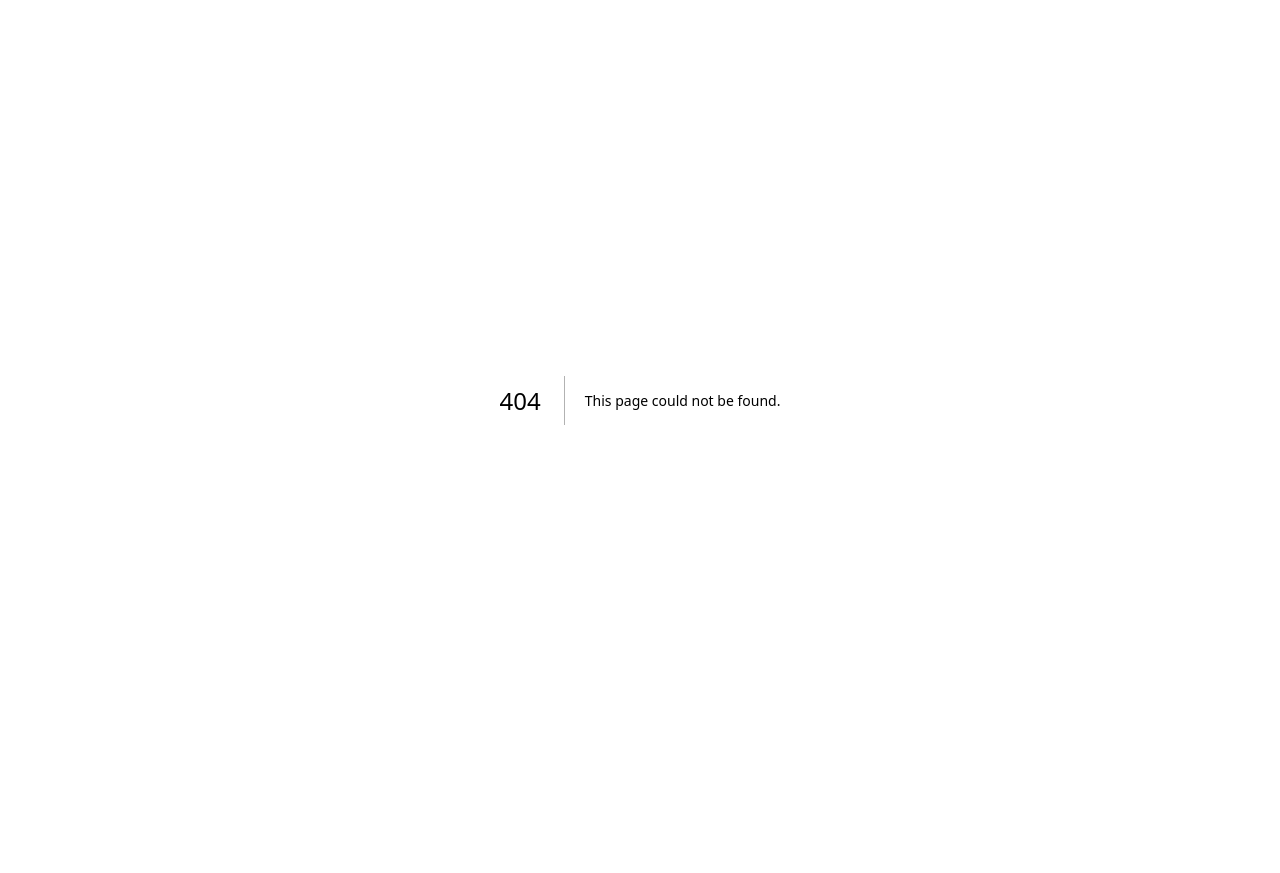
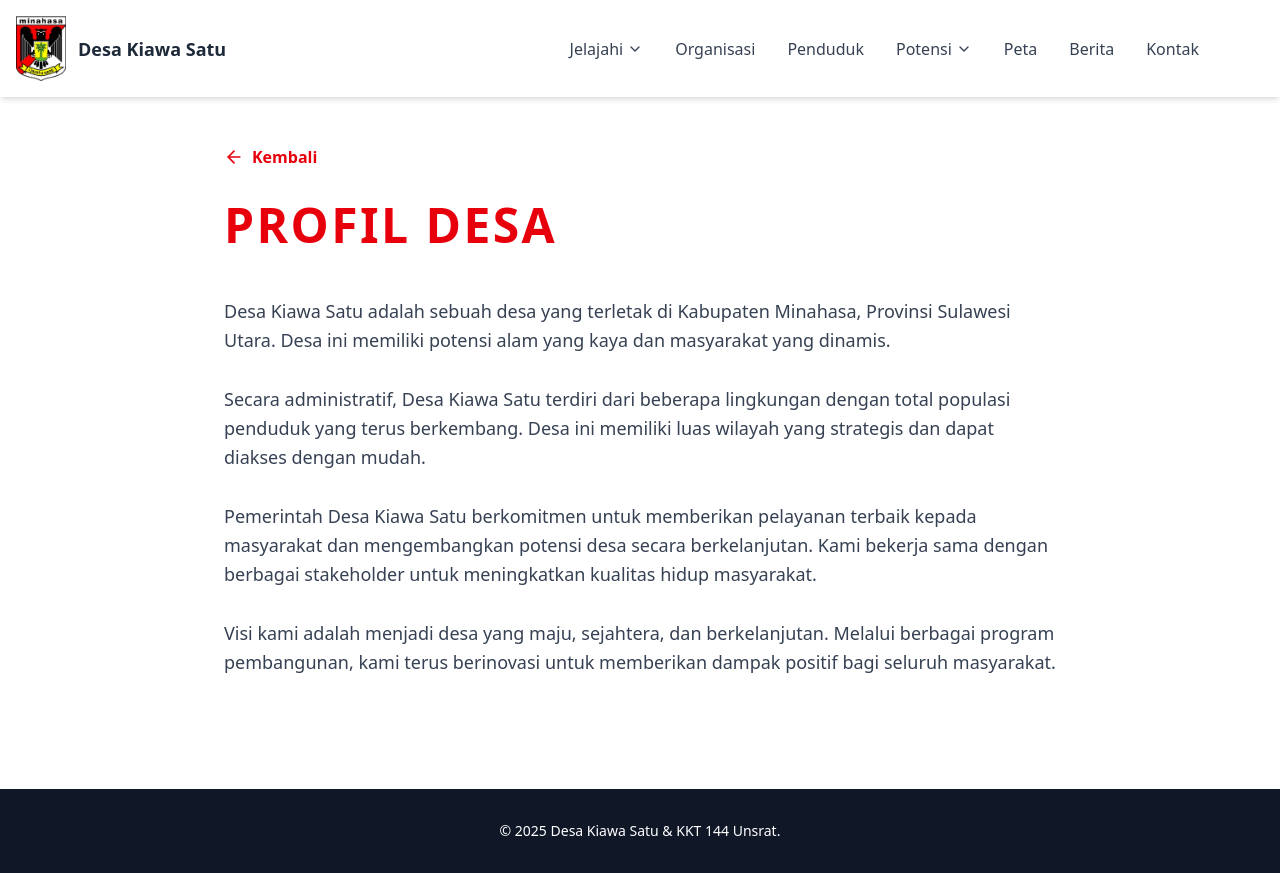
Before and after one commit to Gifriend/kiawasatu, a Next.js app: page /jelajahi/profil in a window 1280 px wide. Before the commit this address had no page. Before the commit the page ends 800 px from the top, so only its background shows below. Built offline with nearby package versions, Linux system fonts and the light colour scheme; no server answers.

Commit message:
feat: change jelajahi from using modal to a page

```diff
--- /dev/null
+++ b/src/app/jelajahi/[id]/components/JelajahiDetailPage.tsx
@@ -0,0 +1,96 @@
+"use client"
+
+import { useParams, useRouter } from "next/navigation"
+import NavbarWithAuth from "@/components/navbar"
+import Footer from "@/components/footer"
+import { ArrowLeft } from "lucide-react"
+
+const JELAJAHI_DATA = {
+  profil: {
+    title: "Profil Desa",
+    content: `Desa Kiawa Satu adalah sebuah desa yang terletak di Kabupaten Minahasa, Provinsi Sulawesi Utara. Desa ini memiliki potensi alam yang kaya dan masyarakat yang dinamis.
+
+Secara administratif, Desa Kiawa Satu terdiri dari beberapa lingkungan dengan total populasi penduduk yang terus berkembang. Desa ini memiliki luas wilayah yang strategis dan dapat diakses dengan mudah.
+
+Pemerintah Desa Kiawa Satu berkomitmen untuk memberikan pelayanan terbaik kepada masyarakat dan mengembangkan potensi desa secara berkelanjutan. Kami bekerja sama dengan berbagai stakeholder untuk meningkatkan kualitas hidup masyarakat.
+
+Visi kami adalah menjadi desa yang maju, sejahtera, dan berkelanjutan. Melalui berbagai program pembangunan, kami terus berinovasi untuk memberikan dampak positif bagi seluruh masyarakat.`,
+  },
+  sejarah: {
+    title: "Sejarah Desa",
+    content: `Desa Kiawa Satu memiliki sejarah panjang yang kaya dengan nilai-nilai budaya lokal. Desa ini telah berkembang dari pemukiman kecil menjadi desa dengan infrastruktur modern yang memadai.
+
+Pada awal terbentuknya, Desa Kiawa Satu merupakan bagian dari wilayah yang dihuni oleh masyarakat yang mengandalkan sektor pertanian dan peternakan. Seiring dengan perkembangan zaman, desa ini terus mengalami transformasi.
+
+Masyarakat Desa Kiawa Satu dikenal dengan karakter yang gotong royong dan solidaritas yang tinggi. Nilai-nilai tradisional ini tetap dipertahankan sambil membuka diri terhadap perkembangan modern.
+
+Hingga saat ini, Desa Kiawa Satu terus berkembang dengan tetap mempertahankan identitas lokal dan nilai-nilai budaya yang menjadi fondasi kehidupan masyarakat desa.`,
+  },
+  visiMisi: {
+    title: "Visi & Misi",
+    content: `VISI DESA KIAWA SATU:
+Menjadi desa yang maju, sejahtera, dan berkelanjutan dengan masyarakat yang berkarakter, inovatif, dan responsif terhadap perubahan zaman.
+
+MISI DESA KIAWA SATU:
+1. Meningkatkan kualitas pelayanan publik melalui aparatur desa yang profesional dan berintegritas tinggi
+
+2. Mengembangkan potensi ekonomi lokal dengan memberdayakan masyarakat melalui program-program pemberdayaan yang strategis
+
+3. Menjaga kelestarian lingkungan dan pembangunan berkelanjutan untuk generasi mendatang
+
+4. Meningkatkan akses pendidikan, kesehatan, dan infrastruktur dasar bagi seluruh masyarakat desa
+
+5. Memperkuat partisipasi masyarakat dalam setiap proses pengambilan keputusan pembangunan desa
+
+6. Membangun kemitraan yang solid dengan berbagai pihak untuk akselerasi pembangunan desa`,
+  },
+}
+
+export default function JelajahiDetailPage() {
+  const params = useParams()
+  const router = useRouter()
+  const jelajahi = JELAJAHI_DATA[params.id as keyof typeof JELAJAHI_DATA]
+
+  if (!jelajahi) {
+    return (
+      <main>
+        <NavbarWithAuth />
+        <div className="min-h-screen flex items-center justify-center">
+          <p className="text-gray-500">Halaman tidak ditemukan</p>
+        </div>
+        <Footer />
+      </main>
+    )
+  }
+
+  return (
+    <main>
+      <NavbarWithAuth />
+
+      <div className="w-full bg-white">
+        <div className="max-w-4xl mx-auto px-4 md:px-8 py-12">
+          {/* Back Button */}
+          <button
+            onClick={() => router.back()}
+            className="flex items-center gap-2 text-red-600 hover:text-red-700 mb-8 font-semibold transition-colors"
+          >
+            <ArrowLeft className="w-5 h-5" />
+            Kembali
+          </button>
+
+          {/* Title */}
+          <h1 className="text-4xl md:text-5xl font-bold text-red-600 uppercase tracking-wider mb-12">
+            {jelajahi.title}
+          </h1>
+
+          {/* Content */}
+          <div className="prose prose-lg max-w-none">
+            <div className="text-gray-700 leading-relaxed whitespace-pre-line text-lg">{jelajahi.content}</div>
+          </div>
+        </div>
+      </div>
+
+      <Footer />
+    </main>
+  )
+}
--- /dev/null
+++ b/src/app/jelajahi/[id]/page.tsx
@@ -0,0 +1,5 @@
+import JelajahiDetailPage from "./components/JelajahiDetailPage";
+
+export default function Page(){
+    return <JelajahiDetailPage/>
+}
--- a/src/components/jelajahi-desa.tsx
+++ b/src/components/jelajahi-desa.tsx
@@ -1,47 +1,18 @@
-'use client'
+"use client"
 
-import { useState, useEffect } from 'react'
-import { Building2, Scroll, Target } from 'lucide-react'
-import PopupJelajahiDesa from './popup-jelajahi-desa'
+import { useState } from "react"
+import { Building2, Scroll, Target } from "lucide-react"
+import Link from "next/link"
 
 const MODAL_CONTENT = {
   profil: {
-    title: 'Profil Desa',
-    content: `Desa Kiawa Satu adalah sebuah desa yang terletak di Kabupaten Minahasa, Provinsi Sulawesi Utara. Desa ini memiliki potensi alam yang kaya dan masyarakat yang dinamis.
-
-Secara administratif, Desa Kiawa Satu terdiri dari beberapa lingkungan dengan total populasi penduduk yang terus berkembang. Desa ini memiliki luas wilayah yang strategis dan dapat diakses dengan mudah.
-
-Pemerintah Desa Kiawa Satu berkomitmen untuk memberikan pelayanan terbaik kepada masyarakat dan mengembangkan potensi desa secara berkelanjutan. Kami bekerja sama dengan berbagai stakeholder untuk meningkatkan kualitas hidup masyarakat.
-
-Visi kami adalah menjadi desa yang maju, sejahtera, dan berkelanjutan. Melalui berbagai program pembangunan, kami terus berinovasi untuk memberikan dampak positif bagi seluruh masyarakat.`,
+    title: "Profil Desa",
   },
   sejarah: {
-    title: 'Sejarah Desa',
-    content: `Desa Kiawa Satu memiliki sejarah panjang yang kaya dengan nilai-nilai budaya lokal. Desa ini telah berkembang dari pemukiman kecil menjadi desa dengan infrastruktur modern yang memadai.
-
-Pada awal terbentuknya, Desa Kiawa Satu merupakan bagian dari wilayah yang dihuni oleh masyarakat yang mengandalkan sektor pertanian dan peternakan. Seiring dengan perkembangan zaman, desa ini terus mengalami transformasi.
-
-Masyarakat Desa Kiawa Satu dikenal dengan karakter yang gotong royong dan solidaritas yang tinggi. Nilai-nilai tradisional ini tetap dipertahankan sambil membuka diri terhadap perkembangan modern.
-
-Hingga saat ini, Desa Kiawa Satu terus berkembang dengan tetap mempertahankan identitas lokal dan nilai-nilai budaya yang menjadi fondasi kehidupan masyarakat desa.`,
+    title: "Sejarah Desa",
   },
   visiMisi: {
-    title: 'Visi & Misi',
-    content: `VISI DESA KIAWA SATU:
-Menjadi desa yang maju, sejahtera, dan berkelanjutan dengan masyarakat yang berkarakter, inovatif, dan responsif terhadap perubahan zaman.
-
-MISI DESA KIAWA SATU:
-1. Meningkatkan kualitas pelayanan publik melalui aparatur desa yang profesional dan berintegritas tinggi
-
-2. Mengembangkan potensi ekonomi lokal dengan memberdayakan masyarakat melalui program-program pemberdayaan yang strategis
-
-3. Menjaga kelestarian lingkungan dan pembangunan berkelanjutan untuk generasi mendatang
-
-4. Meningkatkan akses pendidikan, kesehatan, dan infrastruktur dasar bagi seluruh masyarakat desa
-
-5. Memperkuat partisipasi masyarakat dalam setiap proses pengambilan keputusan pembangunan desa
-
-6. Membangun kemitraan yang solid dengan berbagai pihak untuk akselerasi pembangunan desa`,
+    title: "Visi & Misi",
   },
 }
 
@@ -49,24 +20,12 @@ export default function JelajahiDesa() {
   const [modal, setModal] = useState<keyof typeof MODAL_CONTENT | null>(null)
 
   const cards = [
-    { id: 'profil' as const, icon: Building2, title: 'Profil Desa' },
-    { id: 'sejarah' as const, icon: Scroll, title: 'Sejarah Desa' },
-    { id: 'visiMisi' as const, icon: Target, title: 'Visi & Misi' },
+    { id: "profil" as const, icon: Building2, title: "Profil Desa" },
+    { id: "sejarah" as const, icon: Scroll, title: "Sejarah Desa" },
+    { id: "visiMisi" as const, icon: Target, title: "Visi & Misi" },
   ]
 
-  // Listen untuk custom event dari navbar
-  useEffect(() => {
-    const handleNavigateToJelajahi = (event: Event) => {
-      const customEvent = event as CustomEvent
-      setModal(customEvent.detail.id as keyof typeof MODAL_CONTENT)
-    }
-
-    window.addEventListener('navigateToJelajahi', handleNavigateToJelajahi)
-    return () => window.removeEventListener('navigateToJelajahi', handleNavigateToJelajahi)
-  }, [])
-
   return (
-    <>
     <section id="jelajahi" className="py-16 md:py-24 border-b border-gray-200">
       <div className="mb-12">
         <h2 className="text-4xl md:text-5xl font-bold text-red-600 uppercase tracking-wider mb-6">Jelajahi Desa</h2>
@@ -80,10 +39,10 @@ export default function JelajahiDesa() {
         {cards.map((card) => {
           const IconComponent = card.icon
           return (
-              <button
+            <Link
               key={card.id}
-                onClick={() => setModal(card.id)}
-                className="bg-gradient-to-br from-red-50 to-white p-8 rounded-lg shadow-md border border-red-100 hover:shadow-xl hover:border-red-300 hover:scale-105 transition-all duration-300 text-left group cursor-pointer"
+              href={`/jelajahi/${card.id}`}
+              className="bg-gradient-to-br from-red-50 to-white p-8 rounded-lg shadow-md border border-red-100 hover:shadow-xl hover:border-red-300 hover:scale-105 transition-all duration-300 text-left group cursor-pointer block"
             >
               <div className="mb-4">
                 <IconComponent className="w-16 h-16 text-red-600 group-hover:scale-110 transition-transform duration-300" />
@@ -92,20 +51,10 @@ export default function JelajahiDesa() {
               <p className="text-gray-600 leading-relaxed">
                 Klik untuk membaca lebih lanjut tentang {card.title.toLowerCase()}.
               </p>
-              </button>
+            </Link>
           )
         })}
       </div>
     </section>
-
-      {modal && (
-        <PopupJelajahiDesa
-          isOpen={true}
-          onClose={() => setModal(null)}
-          title={MODAL_CONTENT[modal].title}
-          content={MODAL_CONTENT[modal].content}
-        />
-      )}
-    </>
   )
 }
```
Lines whose indentation alone changed are shown as unchanged.
